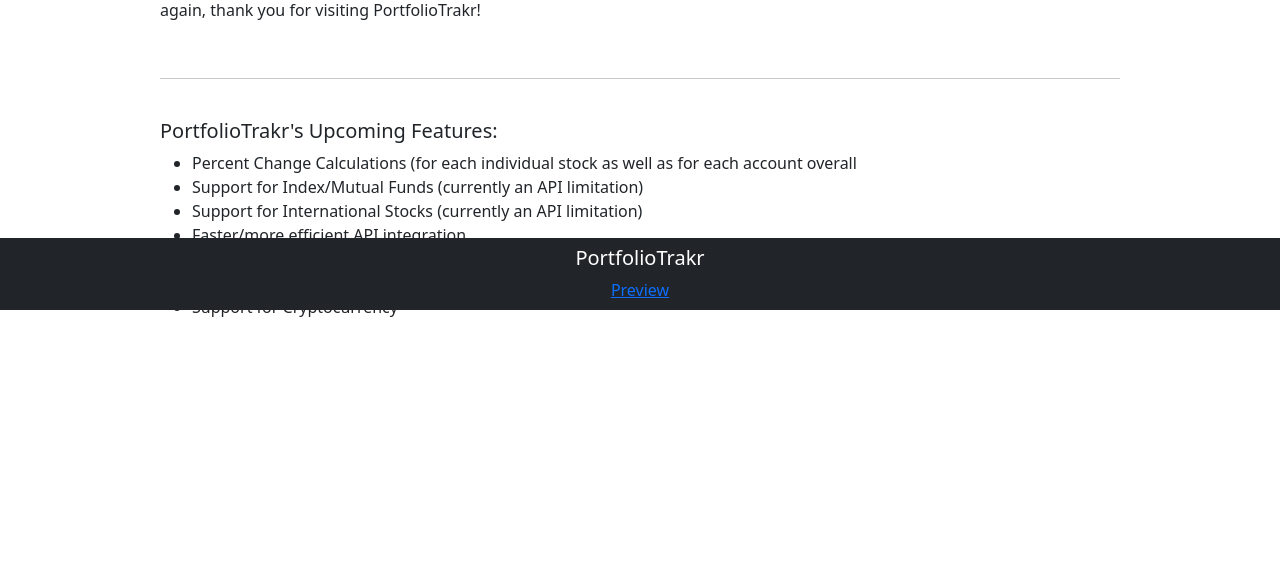
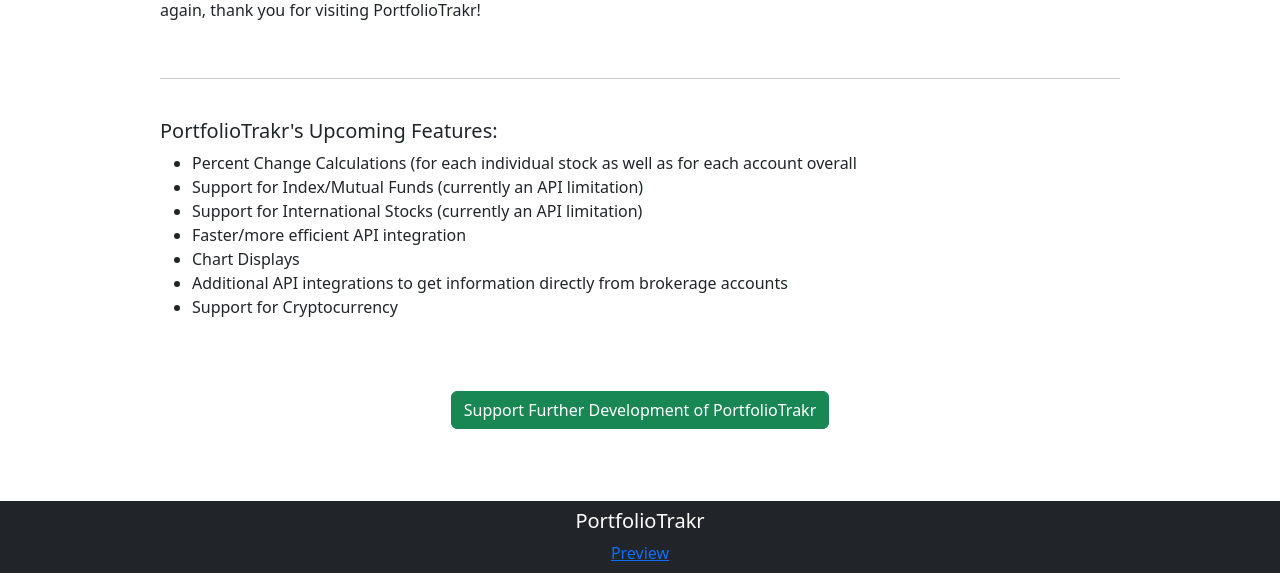
Before and after one commit to Charan-Karthik/PortfolioTrakr, a Flask app: page /portfoliotrakr/about in a window 1280 px wide. Shown: the part 490-1063 px from the top of the page. Before the commit the page ends 807 px from the top, so only its background shows below. Run offline with Flask 2, Linux system fonts and the light colour scheme.

Commit message:
donate button added

```diff
--- a/flask_app/templates/about.html
+++ b/flask_app/templates/about.html
@@ -55,7 +55,18 @@
         </ul>
     </div>
 
-    <div class="fixed-bottom">
+    <br />
+    <br />
+
+    <div class="d-flex justify-content-center align-items-center">
+        <a class="btn btn-success" href="https://www.paypal.com/donate/?business=XQPVNXAPA35XW&no_recurring=0&item_name=Support+further+development+of+PortfolioTrakr&currency_code=USD">Support Further Development of PortfolioTrakr</a>
+    </div>
+
+    <br />
+    <br />
+    <br />
+
+    <!-- <div class="fixed-bottom"> -->
         <div class="d-flex justify-content-center flex-column">
             <nav class="navbar bg-dark d-flex justify-content-center flex-column">
                 <div>
@@ -66,7 +77,7 @@
                 </div>
             </nav>
         </div>
-    </div>
+    <!-- </div> -->
 </body>
 
 </html>
```
